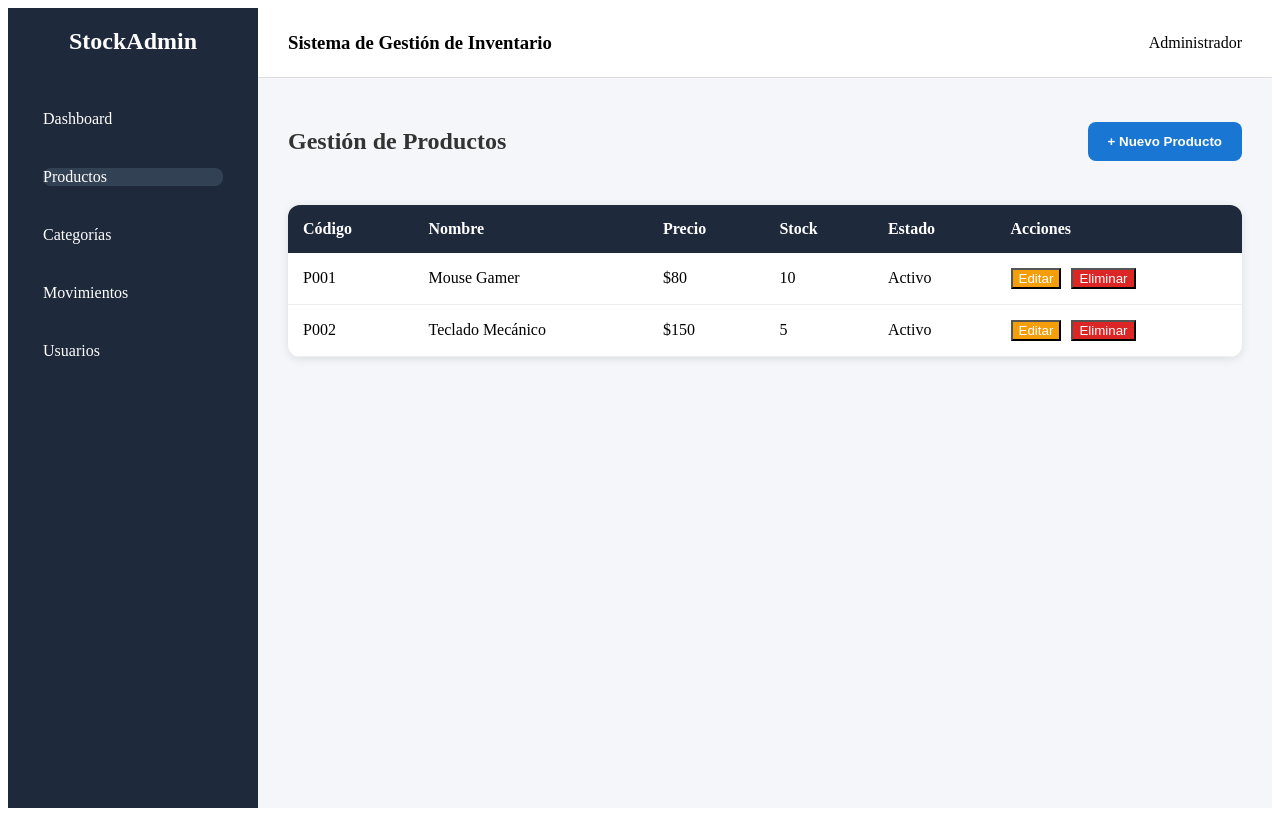
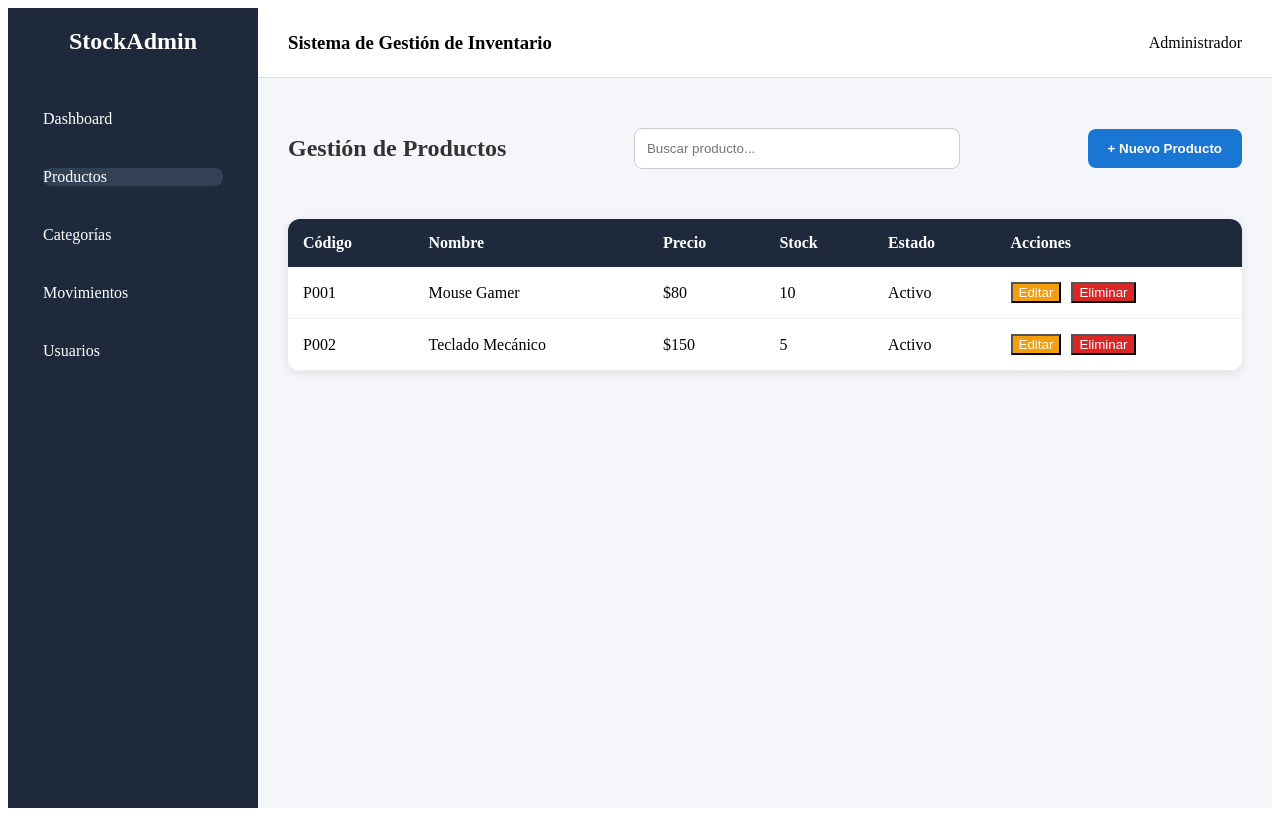
Before and after one commit to JohanHawkins/StockAdmin, an Angular app: page /products in a window 1280 px wide. Built offline with nearby package versions, Linux system fonts and the light colour scheme.

Commit message:
feat: add product search and empty state handling

```diff
--- a/src/app/products/products.css
+++ b/src/app/products/products.css
@@ -153,3 +153,24 @@ tbody tr:hover{
     margin: 20px 0;
     color: #444;
 }
+
+.search-input{
+    width: 300px;
+
+    padding: 12px;
+
+    border: 1px solid #ccc;
+    border-radius: 8px;
+
+    margin: 20px 0;
+}
+
+.empty-message{
+    text-align: center;
+
+    padding: 30px;
+
+    color: #777;
+
+    font-weight: bold;
+}
--- a/src/app/products/products.html
+++ b/src/app/products/products.html
@@ -3,7 +3,7 @@
     <div class="products-header">
 
         <h1>Gestión de Productos</h1>
-
+        <input type="text" placeholder="Buscar producto..." [(ngModel)]="searchTerm" class="search-input">
         <button (click)="openModal()">
             + Nuevo Producto
         </button>
@@ -27,7 +27,7 @@
 
         <tbody>
 
-            <tr *ngFor="let product of products; let i = index">
+            <tr *ngFor="let product of filteredProducts; let i = index">
 
                 <td>{{ product.code }}</td>
                 <td>{{ product.name }}</td>
@@ -54,7 +54,19 @@
             </tr>
 
         </tbody>
+        <tbody *ngIf="filteredProducts.length === 0">
 
+            <tr>
+
+                <td colspan="6" class="empty-message">
+
+                    Producto no encontrado
+
+                </td>
+
+            </tr>
+
+        </tbody>
     </table>
 
 </div>
--- a/src/app/products/products.ts
+++ b/src/app/products/products.ts
@@ -17,6 +17,7 @@ import { Product } from '../models/product.model';
   styleUrl: './products.css'
 })
 export class ProductsComponent {
+  searchTerm = '';
 
   toastVisible = false;
 
@@ -162,4 +163,12 @@ export class ProductsComponent {
     }, 3000);
   }
 
+  get filteredProducts(): Product[] {
+
+  return this.products.filter(p =>
+    p.name.toLowerCase().includes(this.searchTerm.toLowerCase()) ||
+    p.code.toLowerCase().includes(this.searchTerm.toLowerCase())
+  );
+
+  }
 }
```
